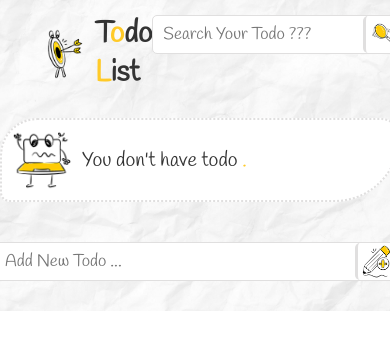
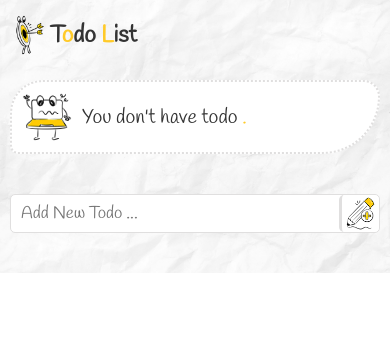
Before and after one commit to nargesrabiee/TodoListWithJs_Redux, a plain HTML site: page index.html in a window 390 px wide. Drawn offline with nearby package versions, Linux system fonts and the light colour scheme.

Commit message:
Make the project responsive

```diff
--- a/index.html
+++ b/index.html
@@ -29,7 +29,7 @@
                 </div>
             </nav>
 
-            <div class="status-container">
+            <div class="status-container container">
             </div>
 
             <div class="input-btns-container">
--- a/style.css
+++ b/style.css
@@ -58,7 +58,6 @@ nav span {
 /* Status Styles */
 .status {
     display: flex;
-    width: fit-content;
     margin: 10px auto 40px;
     align-items: center;
     padding: 10px;
@@ -90,7 +89,7 @@ nav span {
     display: flex;
     justify-content: center;
     align-items: center;
-    padding-bottom: 30px;
+    padding-bottom: 40px;
 }
 
 .input-container {
@@ -193,3 +192,72 @@ nav span {
 }
 
 /********** MEDIA QUERIES **********/
+@media screen and (max-width: 840px) {
+    .status {
+        margin-top: 30px;
+    }
+}
+
+@media screen and (max-width: 700px) {
+    .container {
+        margin: 0 20px;
+    }
+}
+
+@media screen and (max-width: 550px) {
+    nav .title {
+        font-size: 20px;
+    }
+
+    .logo {
+        width: 40px;
+        margin-right: 0px;
+    }
+}
+
+@media screen and (max-width: 470px) {
+    .container {
+        margin: 0 10px;
+
+    }
+
+    .search-box {
+        display: none;
+    }
+
+    .todos-container{
+        padding: 30px;
+    }
+
+    .todo-container {
+        width: 100%;
+        font-size: 15px;
+        padding: 15px 15px 15px 25px;
+    }
+
+    .todo-container .done-img {
+        width: 45px;
+        top: -2px;
+        left: -25px;
+    }
+
+    .input-container {
+        width: 100%;
+        margin-right: 10px;
+        margin-left: 10px;
+    }
+
+    .input-container input {
+        width: 100%;
+        display: inline-flex;
+    }
+
+    .status {
+        width: 100%;
+        margin: 10px auto 40px;
+    }
+
+    .status img {
+        width: 50px;
+    }
+}
```
